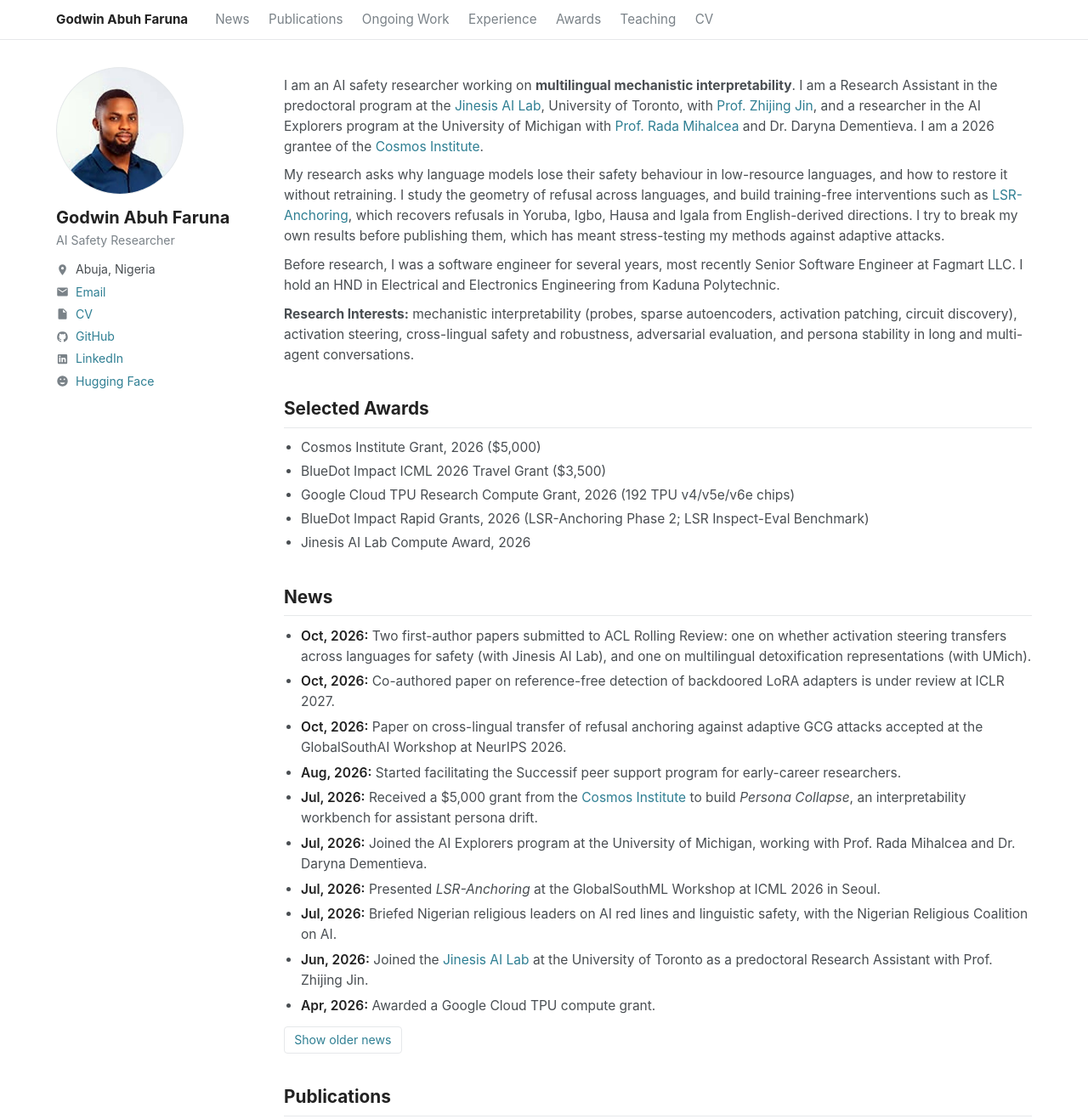
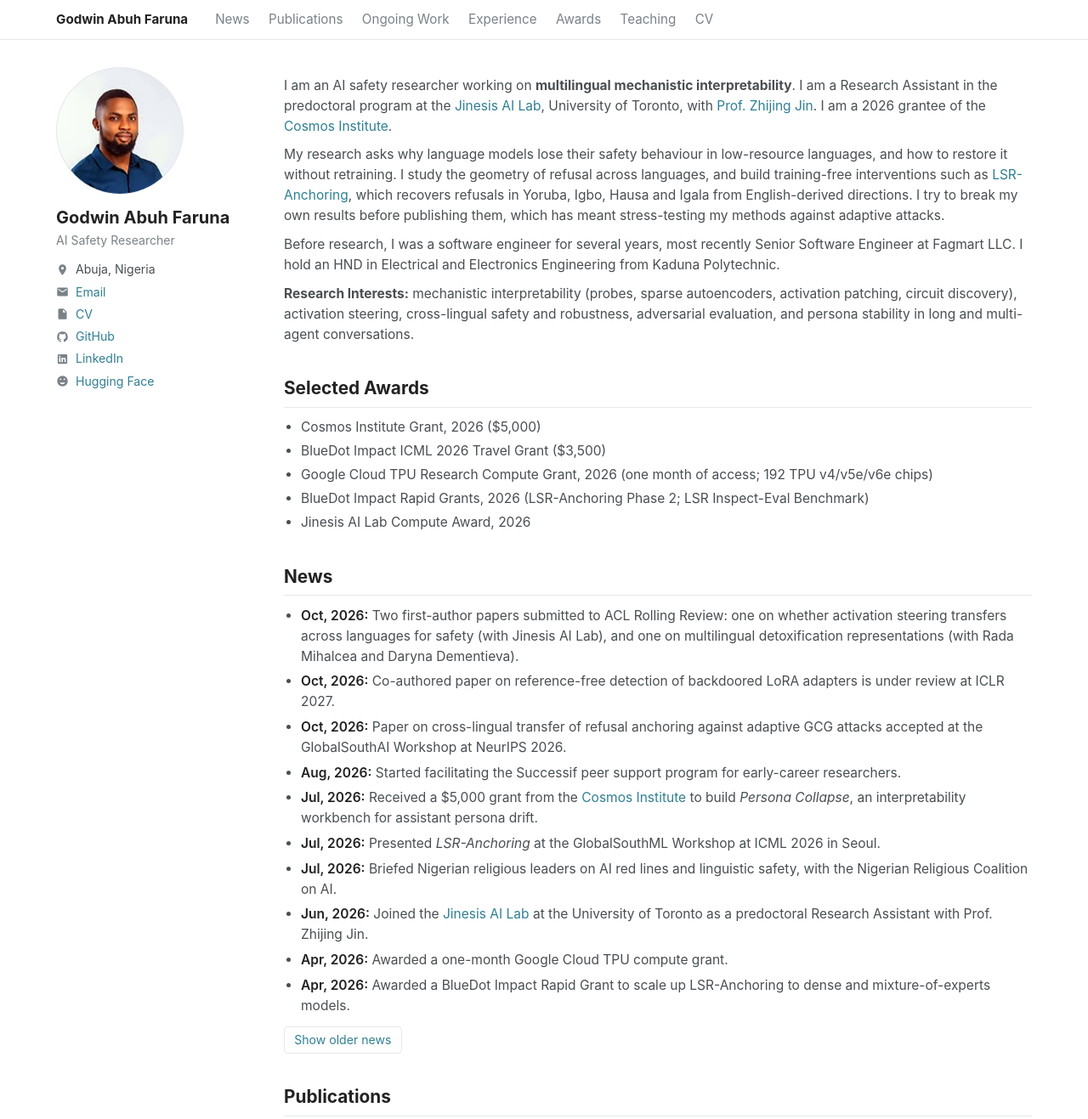
Before and after one commit to farunag/farunag.github.io, a plain HTML site: page index.html in a window 1280 px wide. Shown: the top 1317 px of the page at 85% size. Drawn offline with Linux system fonts and the light colour scheme.

Commit message:
Show TPU grant as one month; remove AI Explorers program
- Website and CV: the Google Cloud TPU compute grant is now described
  as one month of access.
- Website and CV: remove the AI Explorers program (bio, news, experience).
  The co-authored detoxification paper stays under Publications.
- CV: rebuilt from a new LaTeX source (cv/Godwin_Faruna_CV.tex), since the
  repository held only the PDF. Text is otherwise unchanged.

Co-Authored-By: Claude Fable 5.2 <noreply@anthropic.com>
Claude-Session: https://claude.ai/code/session_01X9UQeFZd5XtkENGmEU6YAw

```diff
--- a/index.html
+++ b/index.html
@@ -116,7 +116,7 @@
   <!-- ================= MAIN ================= -->
   <main>
 
-    <p>I am an AI safety researcher working on <b>multilingual mechanistic interpretability</b>. I am a Research Assistant in the predoctoral program at the <a href="https://zhijing-jin.com">Jinesis AI Lab</a>, University of Toronto, with <a href="https://zhijing-jin.com">Prof. Zhijing Jin</a>, and a researcher in the AI Explorers program at the University of Michigan with <a href="https://web.eecs.umich.edu/~mihalcea/">Prof. Rada Mihalcea</a> and Dr. Daryna Dementieva. I am a 2026 grantee of the <a href="https://cosmos-institute.org">Cosmos Institute</a>.</p>
+    <p>I am an AI safety researcher working on <b>multilingual mechanistic interpretability</b>. I am a Research Assistant in the predoctoral program at the <a href="https://zhijing-jin.com">Jinesis AI Lab</a>, University of Toronto, with <a href="https://zhijing-jin.com">Prof. Zhijing Jin</a>. I am a 2026 grantee of the <a href="https://cosmos-institute.org">Cosmos Institute</a>.</p>
 
     <p>My research asks why language models lose their safety behaviour in low-resource languages, and how to restore it without retraining. I study the geometry of refusal across languages, and build training-free interventions such as <a href="https://huggingface.co/spaces/Faruna01/lsr-dashboard">LSR-Anchoring</a>, which recovers refusals in Yoruba, Igbo, Hausa and Igala from English-derived directions. I try to break my own results before publishing them, which has meant stress-testing my methods against adaptive attacks.</p>
 
@@ -129,7 +129,7 @@
     <ul>
       <li>Cosmos Institute Grant, 2026 ($5,000)</li>
       <li>BlueDot Impact ICML 2026 Travel Grant ($3,500)</li>
-      <li>Google Cloud TPU Research Compute Grant, 2026 (192 TPU v4/v5e/v6e chips)</li>
+      <li>Google Cloud TPU Research Compute Grant, 2026 (one month of access; 192 TPU v4/v5e/v6e chips)</li>
       <li>BlueDot Impact Rapid Grants, 2026 (LSR-Anchoring Phase 2; LSR Inspect-Eval Benchmark)</li>
       <li>Jinesis AI Lab Compute Award, 2026</li>
     </ul>
@@ -139,16 +139,15 @@
     <!-- To add news: copy one <li> line, put it at the TOP of this list, and edit the date and text.
          The first 10 items show by default; the rest appear under "Show older news". -->
     <ul class="news collapsed" id="news-list">
-      <li><span class="date">Oct, 2026:</span> Two first-author papers submitted to ACL Rolling Review: one on whether activation steering transfers across languages for safety (with Jinesis AI Lab), and one on multilingual detoxification representations (with UMich).</li>
+      <li><span class="date">Oct, 2026:</span> Two first-author papers submitted to ACL Rolling Review: one on whether activation steering transfers across languages for safety (with Jinesis AI Lab), and one on multilingual detoxification representations (with Rada Mihalcea and Daryna Dementieva).</li>
       <li><span class="date">Oct, 2026:</span> Co-authored paper on reference-free detection of backdoored LoRA adapters is under review at ICLR 2027.</li>
       <li><span class="date">Oct, 2026:</span> Paper on cross-lingual transfer of refusal anchoring against adaptive GCG attacks accepted at the GlobalSouthAI Workshop at NeurIPS 2026.</li>
       <li><span class="date">Aug, 2026:</span> Started facilitating the Successif peer support program for early-career researchers.</li>
       <li><span class="date">Jul, 2026:</span> Received a $5,000 grant from the <a href="https://cosmos-institute.org">Cosmos Institute</a> to build <i>Persona Collapse</i>, an interpretability workbench for assistant persona drift.</li>
-      <li><span class="date">Jul, 2026:</span> Joined the AI Explorers program at the University of Michigan, working with Prof. Rada Mihalcea and Dr. Daryna Dementieva.</li>
       <li><span class="date">Jul, 2026:</span> Presented <i>LSR-Anchoring</i> at the GlobalSouthML Workshop at ICML 2026 in Seoul.</li>
       <li><span class="date">Jul, 2026:</span> Briefed Nigerian religious leaders on AI red lines and linguistic safety, with the Nigerian Religious Coalition on AI.</li>
       <li><span class="date">Jun, 2026:</span> Joined the <a href="https://zhijing-jin.com">Jinesis AI Lab</a> at the University of Toronto as a predoctoral Research Assistant with Prof. Zhijing Jin.</li>
-      <li><span class="date">Apr, 2026:</span> Awarded a Google Cloud TPU compute grant.</li>
+      <li><span class="date">Apr, 2026:</span> Awarded a one-month Google Cloud TPU compute grant.</li>
       <li><span class="date">Apr, 2026:</span> Awarded a BlueDot Impact Rapid Grant to scale up LSR-Anchoring to dense and mixture-of-experts models.</li>
       <li><span class="date">Mar, 2026:</span> Received a BlueDot Impact travel grant to present at ICML 2026.</li>
       <li><span class="date">Mar, 2026:</span> Preprint <a href="https://arxiv.org/abs/2603.19273">Refusal Centroid Drift</a> released on arXiv.</li>
@@ -227,7 +226,6 @@
     <h2 id="experience">Experience</h2>
     <ul class="xp">
       <li><span class="when">Jun 2026 – Present</span><b>Jinesis AI Lab, University of Toronto</b> — Research Assistant (Predoctoral Program) with Prof. Zhijing Jin, on the multilingual mechanistic interpretability team.</li>
-      <li><span class="when">Jul 2026 – Present</span><b>AI Explorers Program, University of Michigan</b> — Researcher with Prof. Rada Mihalcea and Dr. Daryna Dementieva, on multilingual detoxification. Extended paired detoxification data to isiXhosa and Yoruba.</li>
       <li><span class="when">Dec 2024 – Present</span><b>Nigerian Religious Coalition on AI</b> — Technical Lead. Coalition facilitated by the Future of Life Institute.</li>
       <li><b>BlueDot Impact</b> — Technical AI Safety courses and Project Sprint, with mentorship. Built LSR-Anchoring and the <a href="https://huggingface.co/spaces/Faruna01/lsr-dashboard">LSR Workbench</a>.</li>
       <li><span class="when">Feb 2023 – Jun 2026</span><b>Fagmart LLC</b> — Senior Software Engineer.</li>
@@ -249,7 +247,7 @@
       <li><b>Jun 2024:</b> Emerging Technologies in Africa and Nigeria. Television interview, Sunshine TV.</li>
     </ul>
 
-    <footer>Last updated October 2026.</footer>
+    <footer>Last updated November 2026.</footer>
   </main>
 </div>
 
```
Also changed, not shown: 3 other files.
